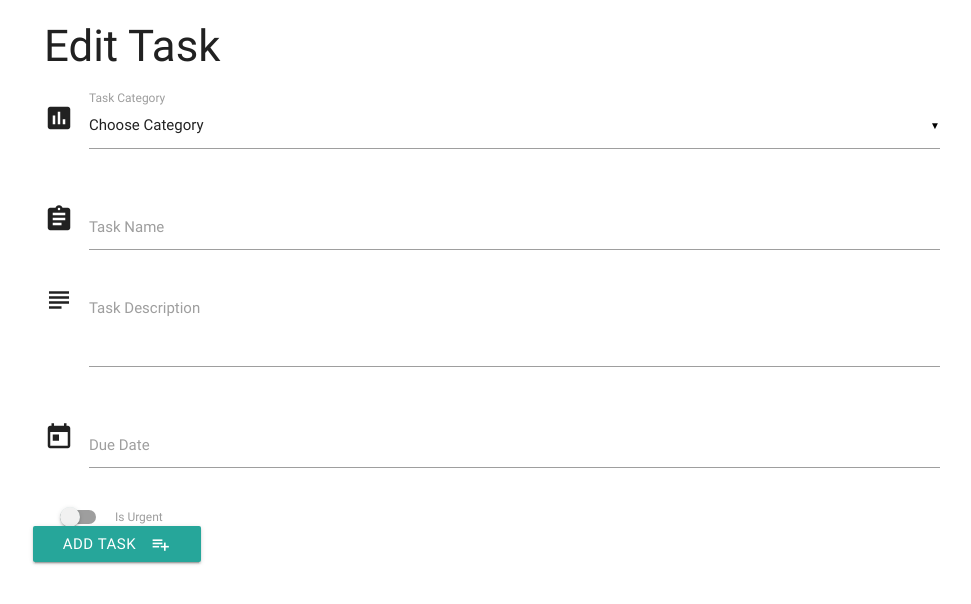
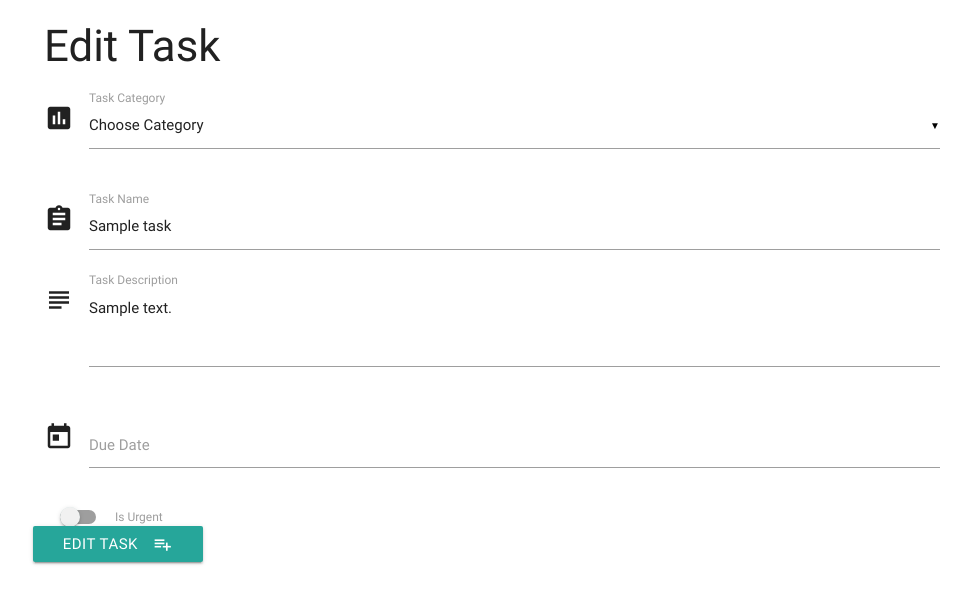
Before and after one commit to andershup/FlaskApplicationMiniProject, a Python web app: template templates/edittask.html in a window 1280 px wide. Shown: the top 604 px of the page, without its empty margins (148-1119 px from the left). Run offline with Jinja, Linux system fonts and the light colour scheme; the template is opened without the code that fills it: most values are stand-ins (such as "Sample title", 1, 10 or a date in 2020).

Commit message:
asdfkjas;dlkfj

```diff
--- a/app.py
+++ b/app.py
@@ -40,7 +40,8 @@ def edit_task(task_id):
     all_categories = mongo.db.categories.find()
     return render_template('edittask.html', task=the_task, categories=all_categories)
 
-
+@app.route('/update_task/ <task_id>', methods=["POST"])
+def
 
 if __name__ == '__main__':
     app.run(host=os.environ.get('IP'),
--- a/templates/edittask.html
+++ b/templates/edittask.html
@@ -2,15 +2,20 @@
 
 <h3>Edit Task</h3>
 <div class="row">
-  <form action="{{ url_for('insert_task') }}" method="POST" class="col s12">
+  <form action="{{ url_for('update_task', task_id=task._id) }}" method="POST" class="col s12">
     <div class="row">
       <div class="input-field col s12">
         <i class="material-icons prefix">poll</i>
         <select id="category" name="category_name">
           <option value="" disabled selected>Choose Category</option>
-          {% for cat in categories %}
+          {% for cat in categories %} {% if cat.category_name ==
+          task.category_name %}
+          <option value="{{cat.category_name}}" selected
+            >{{cat.category_name}}</option
+          >
+          {% else %}
           <option value="{{cat.category_name}}">{{cat.category_name}}</option>
-          {% endfor %}
+          {% endif %} {% endfor %}
         </select>
         <label>Task Category</label>
       </div>
@@ -18,7 +23,13 @@
     <div class="row">
       <div class="input-field col s12">
         <i class="material-icons prefix">assignment</i>
-        <input id="task_name" name="task_name" type="text" class="validate" />
+        <input
+          id="task_name"
+          name="task_name"
+          type="text"
+          class="validate"
+          value="{{ task.task_name }}"
+        />
         <label for="icon_prefix">Task Name</label>
       </div>
       <div class="input-field col s12">
@@ -27,7 +38,9 @@
           name="task_description"
           id="task_description"
           class="materialize-textarea"
-        ></textarea>
+        >
+{{ task.task_description }}</textarea
+        >
         <label for="icon_telephone">Task Description</label>
       </div>
     </div>
@@ -40,18 +53,31 @@
     </div>
     <div class="switch">
       <label>
-        <input id="is_urgent" name="is_urgent" type="checkbox" />
+        {% if task.is_urgent %}
+        <input id="is_urgent" name="is_urgent" type="checkbox" checked />
+        {% else %}
+        <input id="is_urgent" name="is_urgent" type="checkbox"/>
+        {% endif %}
+
         <span class="lever"></span>
         Is Urgent
       </label>
     </div>
     <div class="row">
       <button class="btn waves-effect waves-light" type="submit" name="action">
-        Add Task
+        Edit Task
         <i class="material-icons right">playlist_add</i>
       </button>
     </div>
   </form>
 </div>
+ <script src="https://cdnjs.cloudflare.com/ajax/libs/materialize/0.100.2/js/materialize.min.js"></script>
+ <script type="text/javascript">
+ $(document).ready(function(){
+     due_date = Date.parse('{{task.due_date}}'');
+     $('#due_date').pickadate('picker').set('select', due_date, {format: 'dd/mm/yyyy'}).trigger('change')
+ });
 
+ );
+ </script>
 {% endblock %}
```
